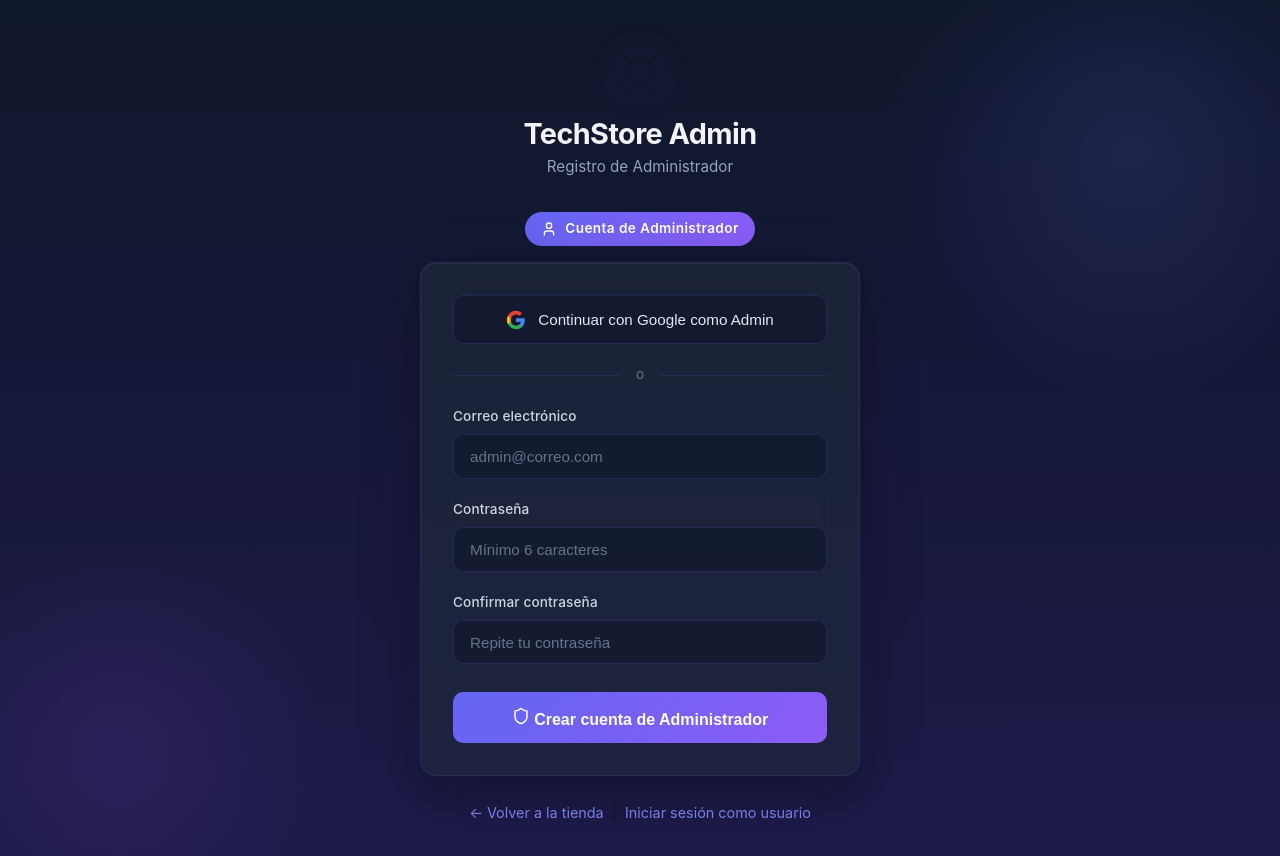
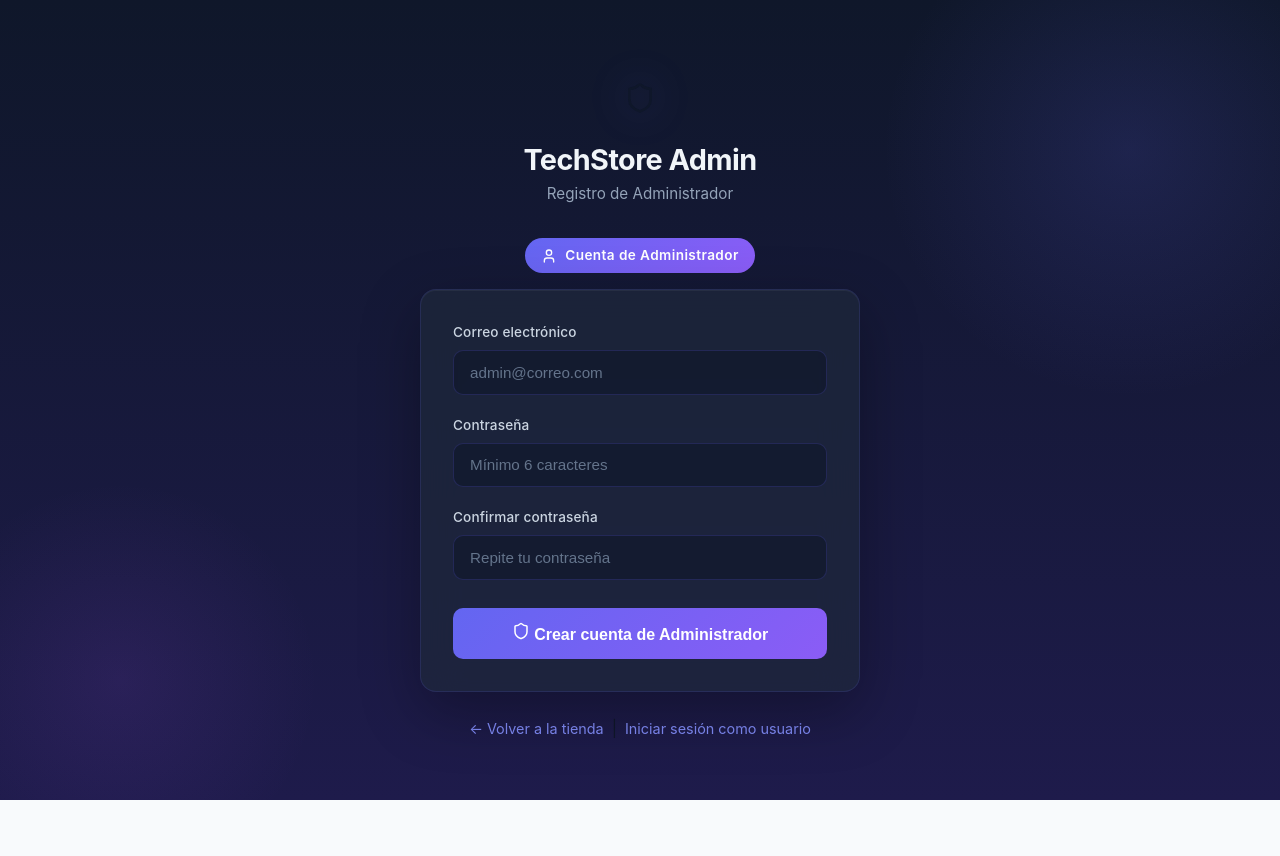
Before and after one commit to La-hermandad-del-codigo/Tienda-Electronicos-Next, a Next.js app: page /admin/register in a window 1280 px wide. After the commit the page ends 800 px from the top, so only its background shows below. Built offline with nearby package versions, Linux system fonts and the light colour scheme; no server answers.

Commit message:
Arreglo del login en la parte del admin

```diff
--- a/src/app/admin/register/page.tsx
+++ b/src/app/admin/register/page.tsx
@@ -9,7 +9,7 @@
 
 export default function AdminRegisterPage() {
     const router = useRouter();
-    const { user, isLoading, signUp, signInWithGoogle } = useAuth();
+    const { user, isLoading, signUp } = useAuth();
 
     const [email, setEmail] = useState('');
     const [password, setPassword] = useState('');
@@ -18,7 +18,7 @@
     const [serverError, setServerError] = useState('');
     const [successMessage, setSuccessMessage] = useState('');
     const [submitting, setSubmitting] = useState(false);
-    const [googleLoading, setGoogleLoading] = useState(false);
+
 
     // Redirect if already authenticated
     useEffect(() => {
@@ -93,16 +93,7 @@
         }
     };
 
-    const handleGoogleAdmin = async () => {
-        setServerError('');
-        setGoogleLoading(true);
-        try {
-            await signInWithGoogle(true);
-        } catch {
-            setServerError('Error al iniciar sesión con Google.');
-            setGoogleLoading(false);
-        }
-    };
+
 
     const translateError = (msg: string): string => {
         if (msg.includes('Invalid login credentials')) return 'Correo o contraseña incorrectos.';
@@ -156,29 +147,7 @@
                         </div>
                     )}
 
-                    {/* Google OAuth Button for Admin */}
-                    <button
-                        type="button"
-                        className="login-google-btn"
-                        onClick={handleGoogleAdmin}
-                        disabled={googleLoading || submitting}
-                    >
-                        {googleLoading ? (
-                            <span className="login-spinner" />
-                        ) : (
-                            <svg className="login-google-icon" viewBox="0 0 24 24" width="20" height="20">
-                                <path d="M22.56 12.25c0-.78-.07-1.53-.2-2.25H12v4.26h5.92a5.06 5.06 0 0 1-2.2 3.32v2.77h3.57c2.08-1.92 3.28-4.74 3.28-8.1z" fill="#4285F4" />
-                                <path d="M12 23c2.97 0 5.46-.98 7.28-2.66l-3.57-2.77c-.98.66-2.23 1.06-3.71 1.06-2.86 0-5.29-1.93-6.16-4.53H2.18v2.84C3.99 20.53 7.7 23 12 23z" fill="#34A853" />
-                                <path d="M5.84 14.09c-.22-.66-.35-1.36-.35-2.09s.13-1.43.35-2.09V7.07H2.18C1.43 8.55 1 10.22 1 12s.43 3.45 1.18 4.93l2.85-2.22.81-.62z" fill="#FBBC05" />
-                                <path d="M12 5.38c1.62 0 3.06.56 4.21 1.64l3.15-3.15C17.45 2.09 14.97 1 12 1 7.7 1 3.99 3.47 2.18 7.07l3.66 2.84c.87-2.6 3.3-4.53 6.16-4.53z" fill="#EA4335" />
-                            </svg>
-                        )}
-                        Continuar con Google como Admin
-                    </button>
 
-                    <div className="login-divider">
-                        <span>o</span>
-                    </div>
 
                     <form className="login-form" onSubmit={handleSubmit} noValidate>
                         <div className="login-field">
```
